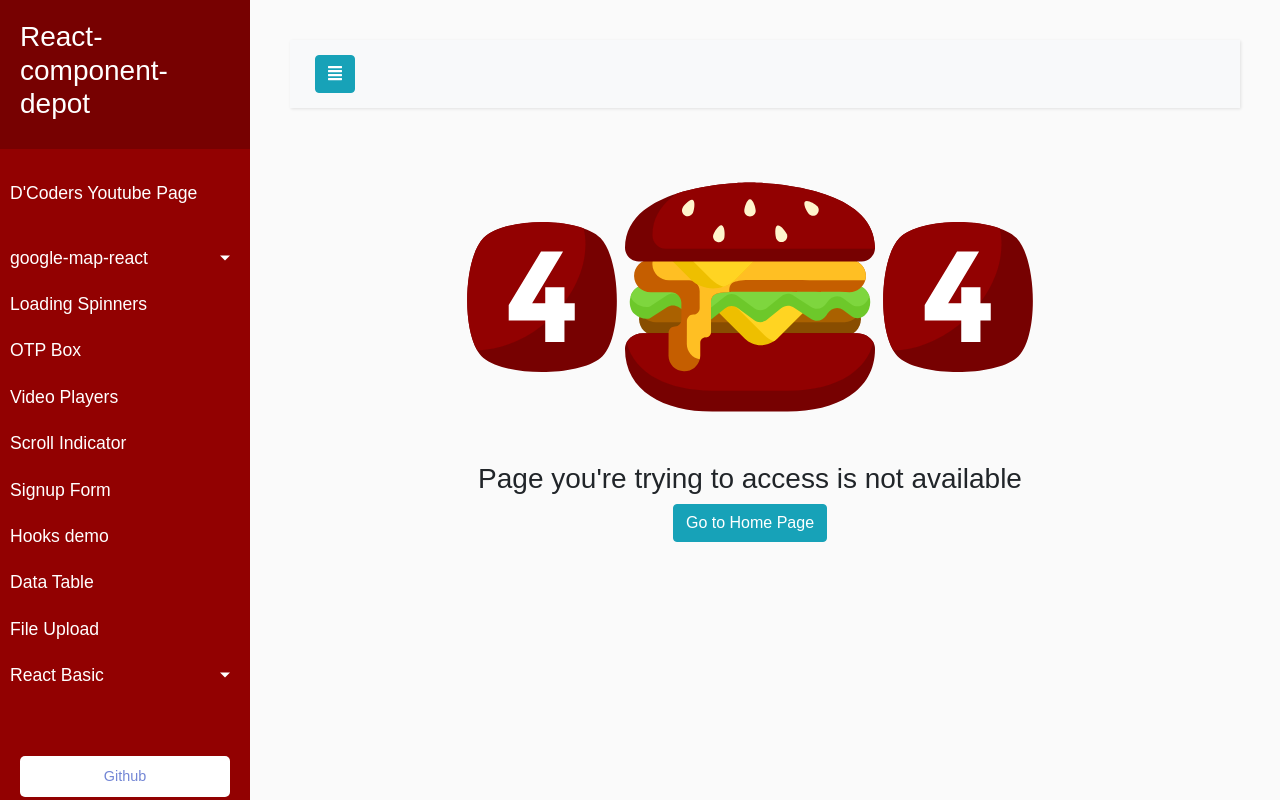
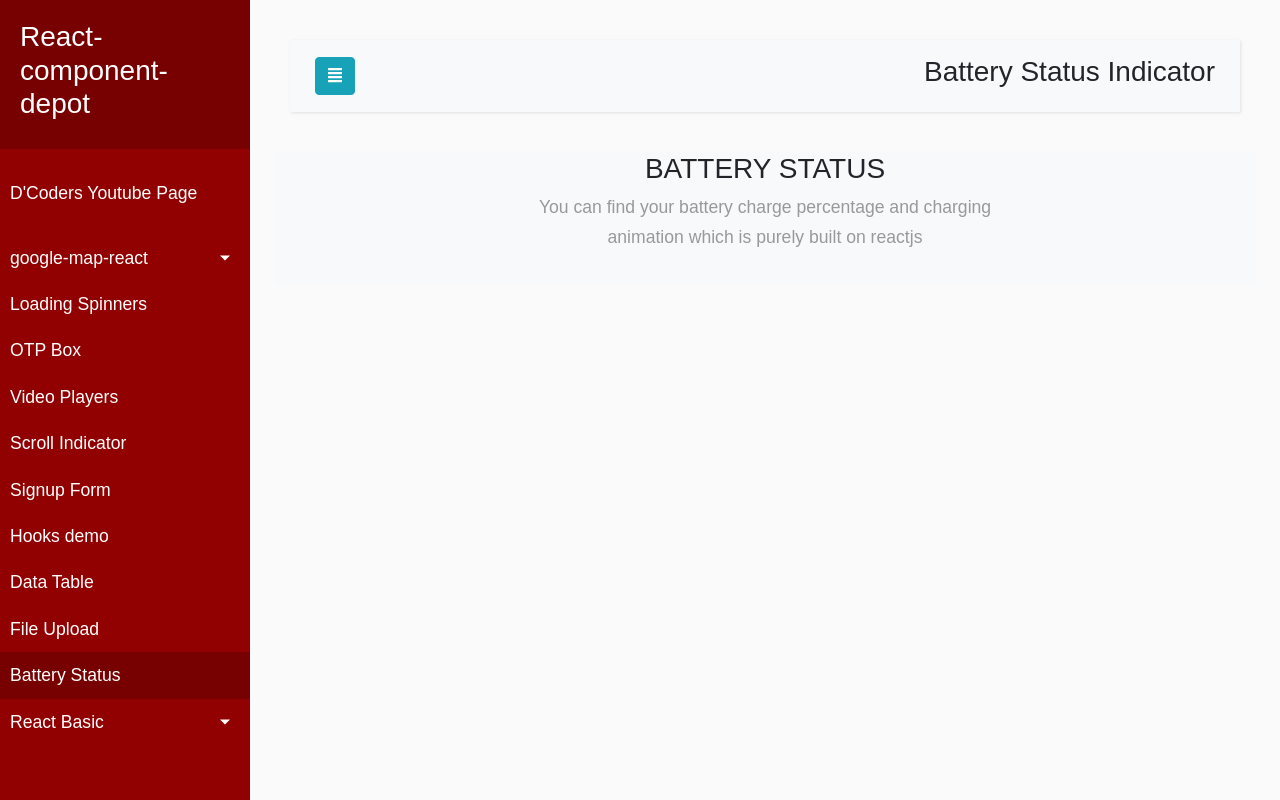
Before and after one commit to codegeous/react-component-depot, a React (Create React App) app: page /battery-status in a window 1280 px wide. Built offline with nearby package versions, Linux system fonts and the light colour scheme; some icons are missing.

Commit message:
Added  custom scrollbar

```diff
--- a/package.json
+++ b/package.json
@@ -14,6 +14,7 @@
         "google-map-react": "^1.1.7",
         "react": "^16.13.1",
         "react-bootstrap": "^1.0.1",
+        "react-custom-scrollbars": "^4.2.1",
         "react-dom": "^16.13.1",
         "react-draggable": "^4.4.2",
         "react-redux": "^7.2.0",
--- /dev/null
+++ b/src/pages/BatteryStatus/index.js
@@ -0,0 +1,23 @@
+import React, { useState } from "react";
+import Header from "components/Header";
+
+const BatteryStatus = () => {
+    return (
+        <>
+            <Header title="Battery Status Indicator" />
+
+            <div className="row justify-content-center bg-light">
+                <div className="col-lg-6 text-center">
+                    <h3>BATTERY STATUS</h3>
+                    <p>
+                        You can find your battery charge percentage and charging
+                        animation which is purely built on reactjs
+                    </p>
+                    <div className="form-group input-group"></div>
+                </div>
+            </div>
+        </>
+    );
+};
+
+export default BatteryStatus;
--- a/src/pages/_layouts/Home/Navbar.js
+++ b/src/pages/_layouts/Home/Navbar.js
@@ -2,6 +2,7 @@ import React from "react";
 import { useSelector } from "react-redux";
 import { Link, NavLink, useLocation } from "react-router-dom";
 import routes from "routes";
+import { Scrollbars } from "react-custom-scrollbars";
 
 export const Navbar = () => {
     const isNavbarVisible = useSelector(state => state.layout.navbar);
@@ -14,6 +15,7 @@ export const Navbar = () => {
 
     return (
         <nav id="sidebar" className={!isNavbarVisible ? "active" : ""}>
+            <Scrollbars style={{ width: "100%", height: "100%" }}>
                 <div className="sidebar-header">
                     <h3>
                         <Link to="/">React-component-depot</Link>
@@ -67,7 +69,10 @@ export const Navbar = () => {
                                 </ul>
                             </li>
                         ) : (
-                        <li key={index} className={getNavLinkClass(route.path)}>
+                            <li
+                                key={index}
+                                className={getNavLinkClass(route.path)}
+                            >
                                 <Link to={route.path}>{route.navbar}</Link>
                             </li>
                         );
@@ -89,6 +94,7 @@ export const Navbar = () => {
                         <Link to="/built-with-react">Built with react</Link>
                     </li>
                 </ul>
+            </Scrollbars>
         </nav>
     );
 };
--- a/src/routes.js
+++ b/src/routes.js
@@ -13,6 +13,7 @@ const DataTable = React.lazy(() => import("pages/DataTable"));
 const Signup = React.lazy(() => import("pages/Signup"));
 const HooksDemo = React.lazy(() => import("pages/HooksDemo"));
 const FileUpload = React.lazy(() => import("pages/FileUpload"));
+const BatteryStatus = React.lazy(() => import("pages/BatteryStatus"));
 
 const routes = [
     {
@@ -85,6 +86,12 @@ const routes = [
         child: null
     },
     {
+        path: "/battery-status",
+        component: BatteryStatus,
+        navbar: "Battery Status",
+        child: null
+    },
+    {
         path: "/react-basics",
         component: ReactBasics,
         navbar: "React Basic",
```
Also changed, not shown: 1 other file (tests, documents, lock files or other folders). Lines whose indentation alone changed are shown as unchanged.
